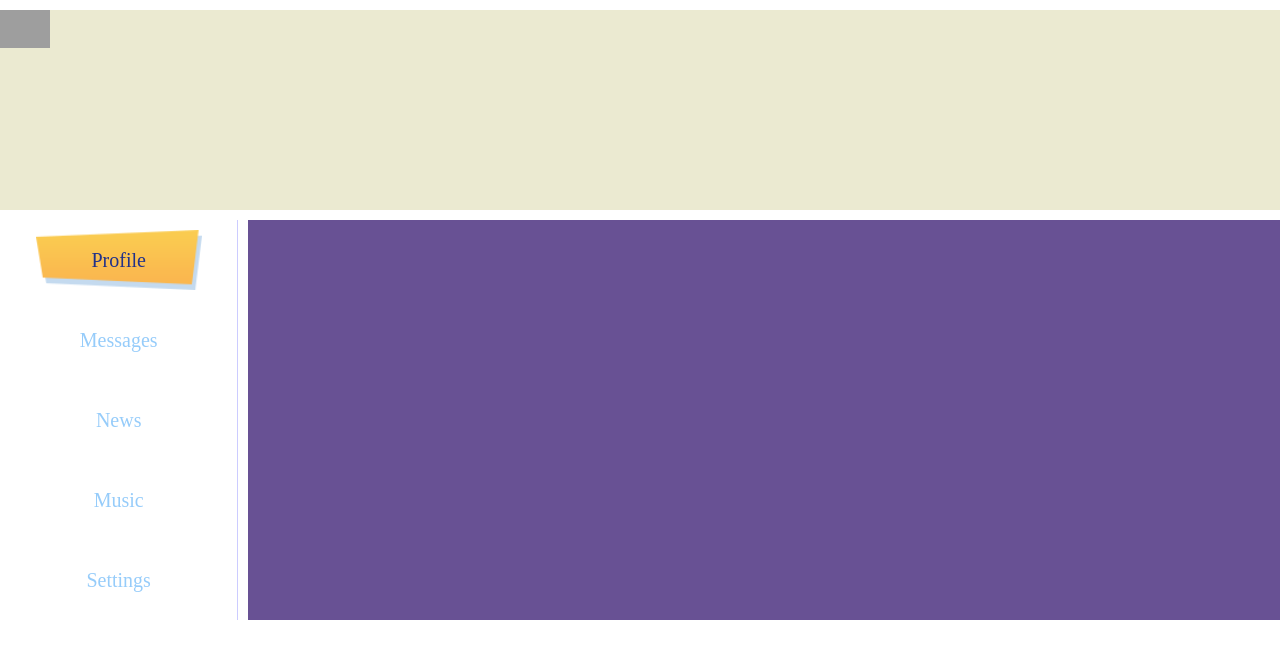
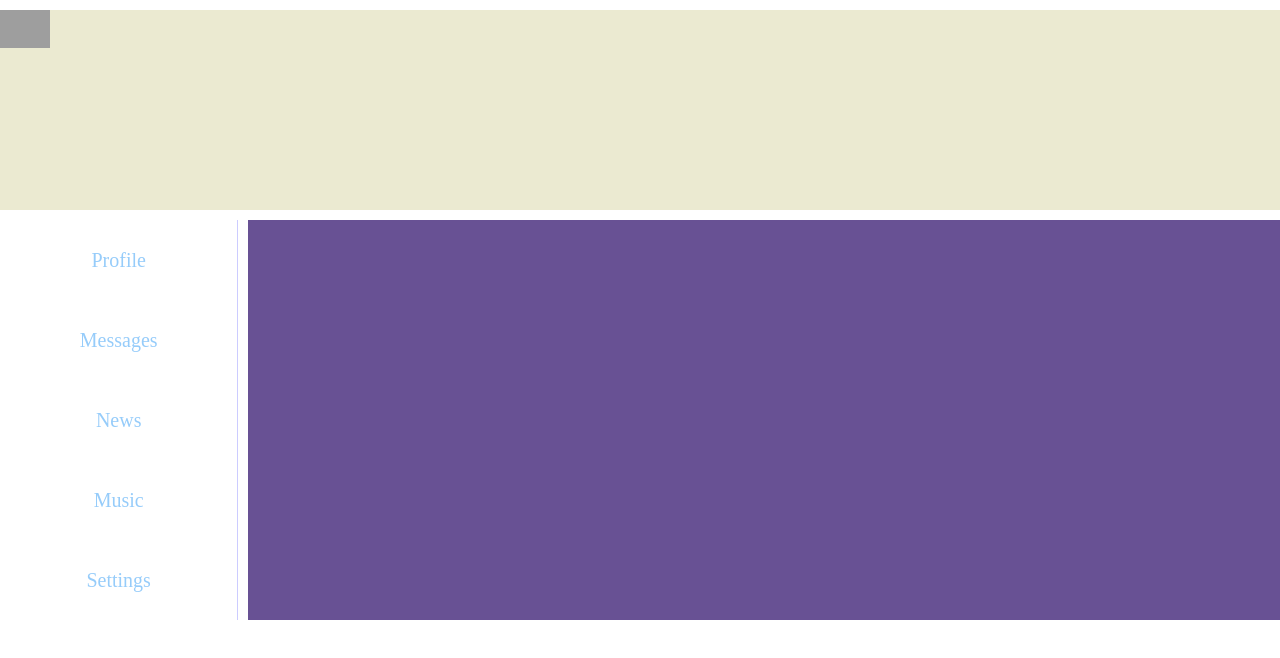
Before and after one commit to quterma/kama-social, a React (Create React App) app: page / in a window 1280 px wide. Shown: the top 658 px of the page. Built offline with nearby package versions, Linux system fonts and the light colour scheme; grey boxes are pictures that could not be loaded; a web font is replaced by a local one.

Commit message:
change a to NavLink in NavBar, add activeClassName, css modifying of the a css

```diff
--- a/src/Components/Navbar/Navbar.jsx
+++ b/src/Components/Navbar/Navbar.jsx
@@ -1,33 +1,54 @@
 import React from "react";
 import styles from "./Navbar.module.css";
+import { NavLink } from "react-router-dom";
 
 const Navbar = () => {
 	return (
 		<nav className={styles.nav}>
-			<div className={`${styles.item} ${styles.active}`}>
-				<a className={styles.link} href="/Profile">
+			<div className={styles.item}>
+				<NavLink
+					className={styles.link}
+					activeClassName={styles.active}
+					to="/Profile"
+				>
 					Profile
-				</a>
+				</NavLink>
 			</div>
 			<div className={styles.item}>
-				<a className={styles.link} href="/Dialogs">
+				<NavLink
+					className={styles.link}
+					activeClassName={styles.active}
+					to="/Dialogs"
+				>
 					Messages
-				</a>
+				</NavLink>
 			</div>
 			<div className={styles.item}>
-				<a className={styles.link} href="/News">
+				<NavLink
+					className={styles.link}
+					activeClassName={styles.active}
+					to="/News"
+				>
 					News
-				</a>
+				</NavLink>
 			</div>
 			<div className={styles.item}>
-				<a className={styles.link} href="/Music">
+				<NavLink
+					className={styles.link}
+					activeClassName={styles.active}
+					to="/Music"
+				>
 					Music
-				</a>
+				</NavLink>
 			</div>
 			<div className={styles.item}>
-				<a className={styles.link} href="/Settings">
+				<NavLink
+					className={styles.link}
+					activeClassName={styles.active}
+					to="/Settings"
+				>
 					Settings
-				</a>
+				</NavLink>
 			</div>
 		</nav>
 	);
--- a/src/Components/Navbar/Navbar.module.css
+++ b/src/Components/Navbar/Navbar.module.css
@@ -7,7 +7,6 @@
 .item {
 	width: 100%;
 	height: 80px;
-	color: rgb(150, 204, 250);
 	text-align: center;
 }
 
@@ -16,9 +15,13 @@
 	font-size: 20px;
 	text-transform: capitalize;
 	line-height: 80px;
+	color: rgb(150, 204, 250);
+	display: block;
+	width: 80%;
+	margin: auto;
 }
 
 .active {
 	color: rgb(33, 49, 138);
-	background: no-repeat center / 70% url("./active_nav.png");
+	background: no-repeat center / 100% url("./active_nav.png");
 }
```
